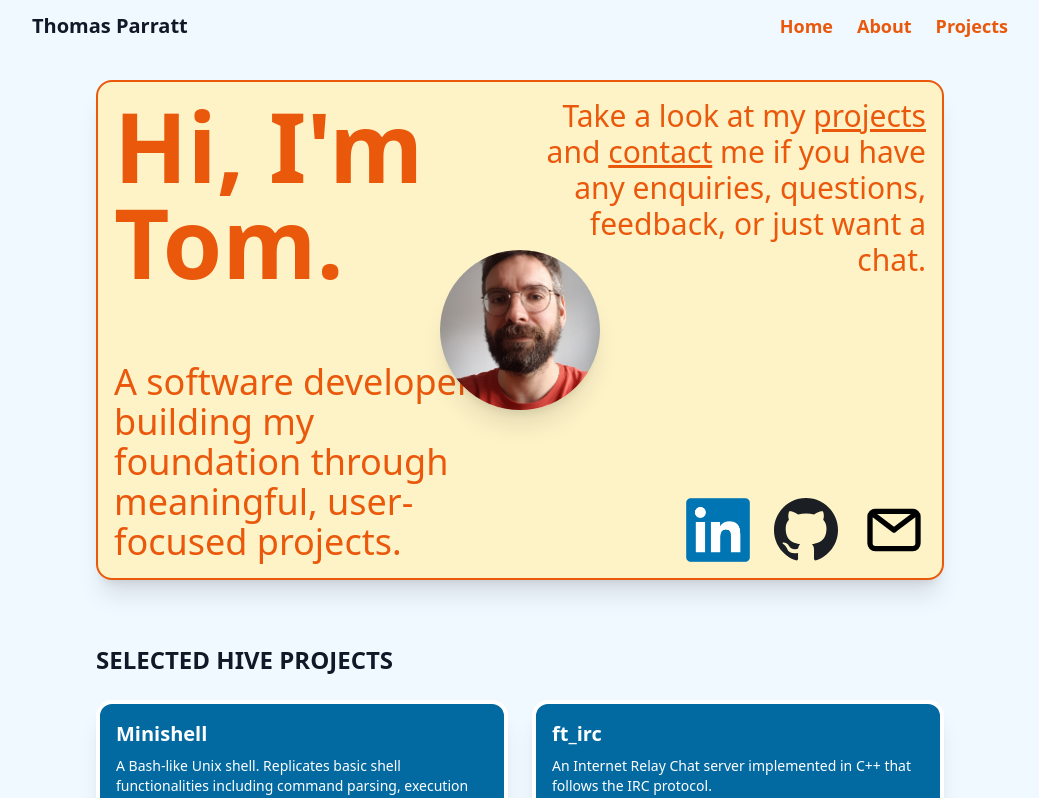
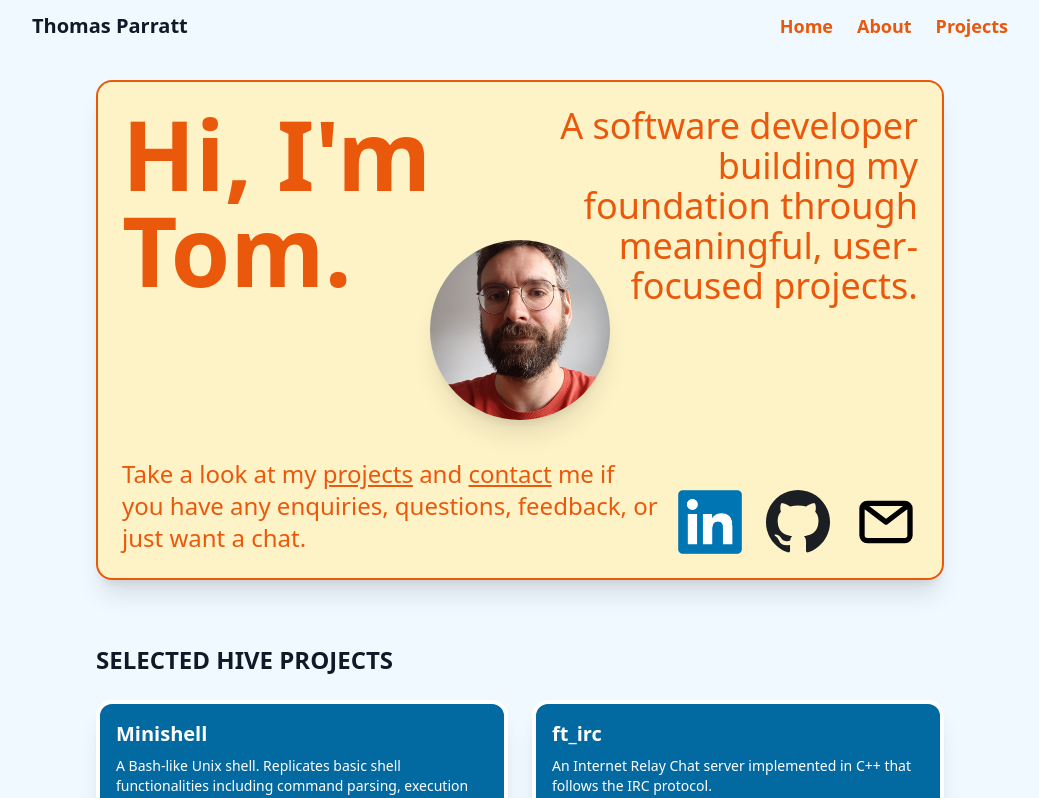
Before and after one commit to ThomasParratt/portfolio, a React (Vite) app: page / in a window 1280 px wide. Shown: the top 798 px of the page, without its empty margins (120-1159 px from the left). Built offline with nearby package versions, Linux system fonts and the light colour scheme.

Commit message:
more changes

```diff
--- a/src/components/Home.jsx
+++ b/src/components/Home.jsx
@@ -39,60 +39,41 @@ export default function Home() {
                 <div className="max-w-4xl mx-auto px-6 grid grid-cols-1 md:grid-cols-2 gap-6">
                     <article
                         ref={boxRef}
-                        className="relative min-h-[500px] md:min-h-[500px] md:col-span-2 border-2 border-orange-600 rounded-2xl p-4 shadow-xl transition bg-amber-100"
+                        className="relative min-h-[500px] md:min-h-[500px] md:col-span-2 border-2 border-orange-600 rounded-2xl p-6 shadow-xl transition bg-amber-100 flex flex-col"
                     >
-                        <div className="grid grid-cols-2 grid-rows-2 gap-6 h-full">
-                            {/* Top left */}
-                            <h1 className="text-5xl md:text-8xl text-orange-600 font-semibold self-start max-w-sm">
+                        {/* Top content */}
+                        <div className="grid grid-cols-1 md:grid-cols-2 gap-6">
+                            <h1 className="text-5xl md:text-8xl text-orange-600 font-semibold max-w-sm">
                                 Hi, I'm Tom.
                             </h1>
+                            <p className="text-orange-600 text-base font-medium md:text-4xl leading-relaxed text-right">
+                                A software developer building my foundation through meaningful, user-focused projects.
+                            </p>
+                        </div>
 
-                            {/* Top right */}
-                            <p className="text-orange-600 text-base font-medium md:text-3xl leading-relaxed text-right">
+                        {/* Bottom section */}
+                        <div className="mt-auto w-full flex flex-col md:flex-row justify-between items-end gap-4">
+                            {/* Bottom left text */}
+                            <p className="text-1xl md:text-2xl font-medium text-orange-600 max-w-full">
                                 Take a look at my{" "}
-                                <Link to="/projects" className="underline underline-offset-2 hover:text-orange-300">projects</Link>
-                                {" "}and{" "}
-                                <a
-                                    href="mailto:thomasparratt@googlemail.com"
-                                    className="underline underline-offset-2 hover:text-orange-300"
-                                >
+                                <Link to="/projects" className="underline underline-offset-2 hover:text-orange-300">projects</Link>{" "}
+                                and{" "}
+                                <a href="mailto:thomasparratt@googlemail.com" className="underline underline-offset-2 hover:text-orange-300">
                                     contact
                                 </a>{" "}me if you have any enquiries, questions, feedback, or just want a chat.
                             </p>
 
-                            {/* Bottom left */}
-                            <p className="text-1xl md:text-4xl font-medium text-orange-600 max-w-md self-end justify-self-end">
-                                A software developer building my foundation through meaningful, user-focused projects.
-                            </p>
-
-                            {/* Bottom right */}
-                            <div className="self-end justify-self-end">
-                                <div className="flex gap-6 justify-end">
-                                    <a
-                                        href="https://www.linkedin.com/in/thomas-parratt-hive/"
-                                        target="_blank"
-                                        rel="noopener noreferrer"
-                                        aria-label="LinkedIn"
-                                        className="w-16 h-16"
-                                    >
+                            {/* Bottom right icons */}
+                            <div className="flex gap-6">
+                                <a href="https://www.linkedin.com/in/thomas-parratt-hive/" target="_blank" rel="noopener noreferrer" aria-label="LinkedIn" className="w-16 h-16">
                                     <img src={linkedinIcon} alt="LinkedIn" className="w-full h-full" />
                                 </a>
-                                    <a
-                                        href="https://github.com/ThomasParratt"
-                                        target="_blank"
-                                        rel="noopener noreferrer"
-                                        aria-label="GitHub"
-                                        className="w-16 h-16"
-                                    >
+                                <a href="https://github.com/ThomasParratt" target="_blank" rel="noopener noreferrer" aria-label="GitHub" className="w-16 h-16">
                                     <img src={githubIcon} alt="GitHub" className="w-full h-full" />
                                 </a>
-                                    <a
-                                        href="mailto:thomasparratt@googlemail.com"
-                                        className="w-16 h-16"
-                                    >
+                                <a href="mailto:thomasparratt@googlemail.com" className="w-16 h-16">
                                     <img src={emailIcon} alt="Email" className="w-full h-full" />
                                 </a>
-                                </div>
                             </div>
                         </div>
 
@@ -101,11 +82,12 @@ export default function Home() {
                             <img
                                 src={me}
                                 alt="Tom"
-                                className="absolute top-1/2 left-1/2 w-[120px] h-[120px] sm:w-[160px] sm:h-[160px] object-cover rounded-full shadow-xl cursor-pointer transform -translate-x-1/2 -translate-y-1/2"
+                                className="absolute top-1/2 left-1/2 w-[120px] h-[120px] sm:w-[180px] sm:h-[180px] object-cover rounded-full shadow-xl cursor-pointer transform -translate-x-1/2 -translate-y-1/2"
                                 onClick={handleShowPong}
                             />
                         )}
                     </article>
+
                 </div>
             </section>
 
--- a/src/components/Navbar.jsx
+++ b/src/components/Navbar.jsx
@@ -49,7 +49,6 @@ export default function Navbar() {
                         <li><Link to="/" onClick={() => setMenuOpen(false)}>Home</Link></li>
                         <li><Link to="/about" onClick={() => setMenuOpen(false)}>About</Link></li>
                         <li><Link to="/projects" onClick={() => setMenuOpen(false)}>Projects</Link></li>
-                        <li><Link to="/contact" onClick={() => setMenuOpen(false)}>Contact</Link></li>
                     </ul>
                 </div>
             )}
```
Lines whose indentation alone changed are shown as unchanged.
